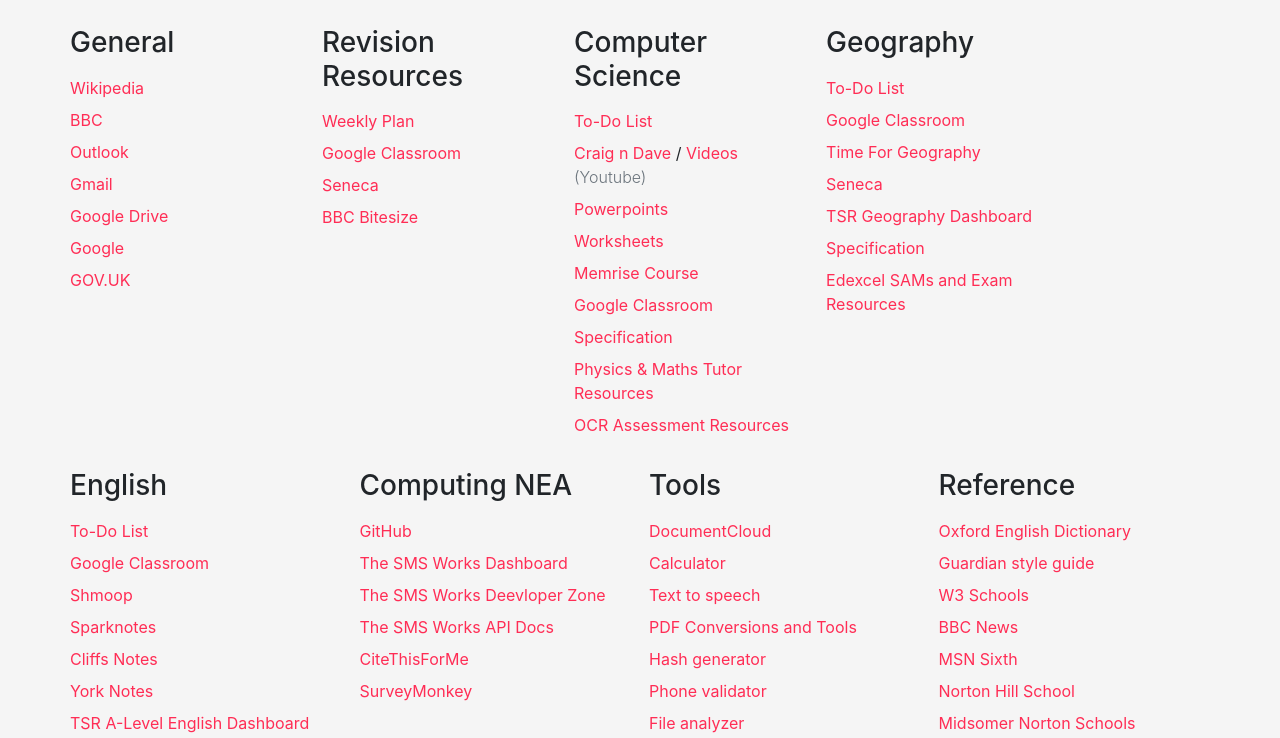
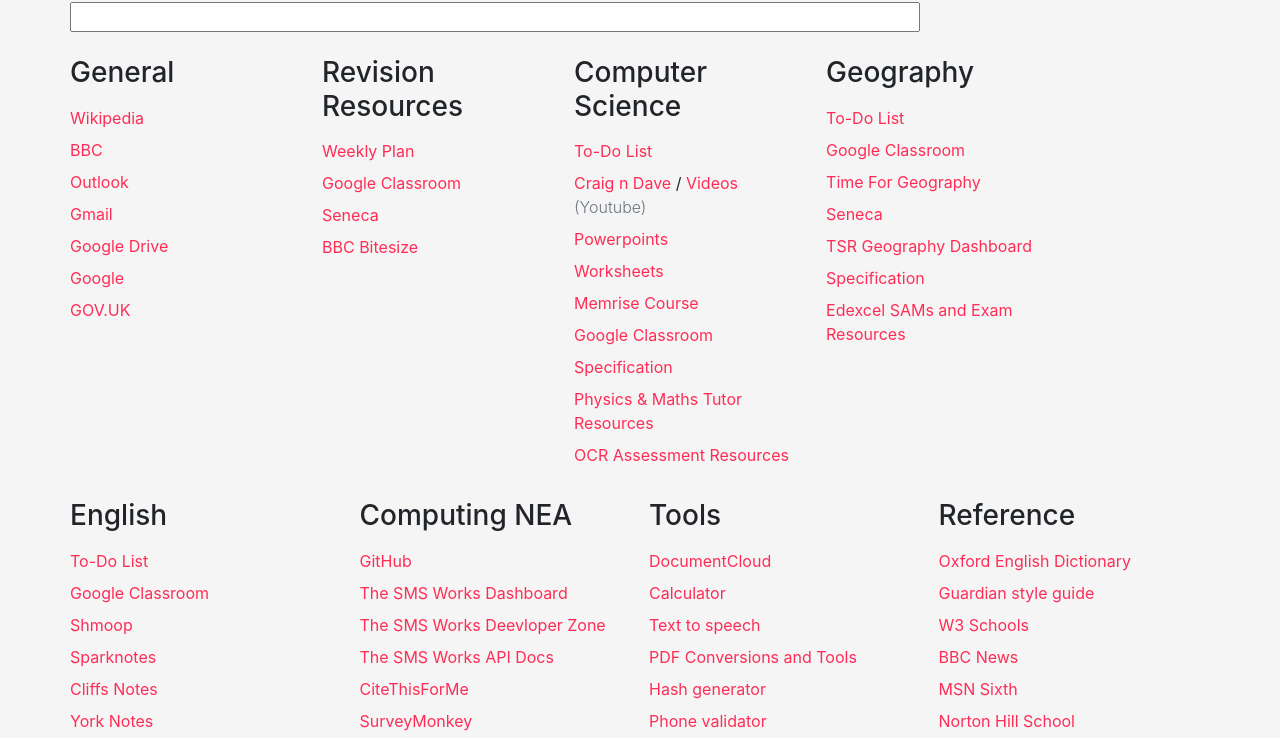
Before and after one commit to james-student/start, a plain HTML site: page index.html in a window 1280 px wide. Shown: the part 102-840 px from the top of the page. Drawn offline with nearby package versions, Linux system fonts and the light colour scheme.

Commit message:
Update quote display

```diff
--- a/index.html
+++ b/index.html
@@ -43,6 +43,7 @@
 			</h1>
 
 			<div class="row">
+					<form name="random"><input type="text" name="random" size=78 value=""></form>
 					<!--
 // Copyright 1996 - Tomer and Yehuda Shiran
 // This example will appear in our forthcoming book on JavaScript.
```
